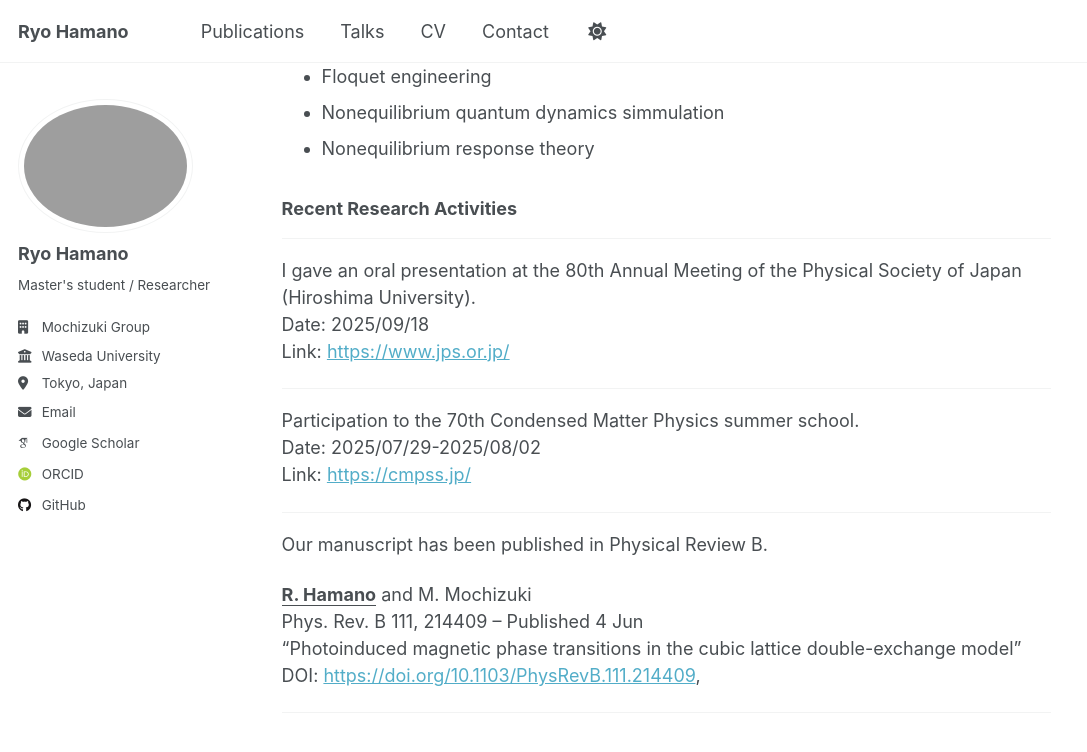
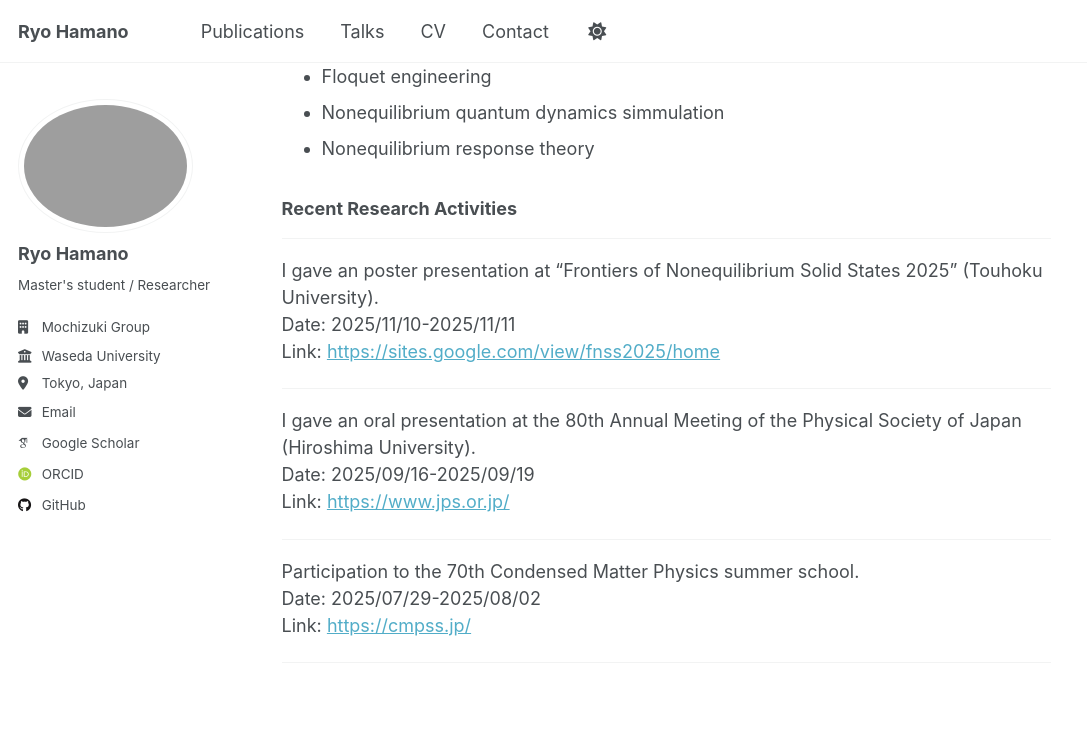
Before and after one commit to ryohamano/ryohamano.github.io, a Jekyll site: the page built from _pages/en/about_en.md, in a window 1280 px wide and 900 px high, scrolled down 502 px. Shown: the top 752 px of the window, without its empty margins (0-1087 px from the left). Built offline with Jekyll 4.4.1, drawn with Linux system fonts in a browser that asks for light colours; some web fonts are replaced.

Commit message:
Update recent research activities section
Added details about a poster presentation at 'Frontiers of Nonequilibrium Solid States 2025' and updated the date for the oral presentation at the 80th Annual Meeting of the Physical Society of Japan.

```diff
--- a/_pages/en/about_en.md
+++ b/_pages/en/about_en.md
@@ -29,8 +29,13 @@ I aim to uncover the fundamental mechanisms of light-matter interactions that dr
 ### Recent Research Activities
 
 ------
+I gave an poster presentation at "Frontiers of Nonequilibrium Solid States 2025" (Touhoku University).
+Date: 2025/11/10-2025/11/11
+Link: [https://sites.google.com/view/fnss2025/home]([https://www.jps.or.jp/](https://sites.google.com/view/fnss2025/home))
+
+------
 I gave an oral presentation at the 80th Annual Meeting of the Physical Society of Japan (Hiroshima University).
-Date: 2025/09/18
+Date: 2025/09/16-2025/09/19
 Link: [https://www.jps.or.jp/](https://www.jps.or.jp/)
 
 ------
@@ -39,11 +44,3 @@ Date: 2025/07/29-2025/08/02
 Link: [https://cmpss.jp/](https://cmpss.jp/)
 
 ------
-Our manuscript has been published in Physical Review B.
-
-**<u>R. Hamano</u>** and M. Mochizuki
-Phys. Rev. B 111, 214409 – Published 4 Jun
-"Photoinduced magnetic phase transitions in the cubic lattice double-exchange model"
-DOI: [https://doi.org/10.1103/PhysRevB.111.214409](https://doi.org/10.1103/PhysRevB.111.214409),
-
-------
```
